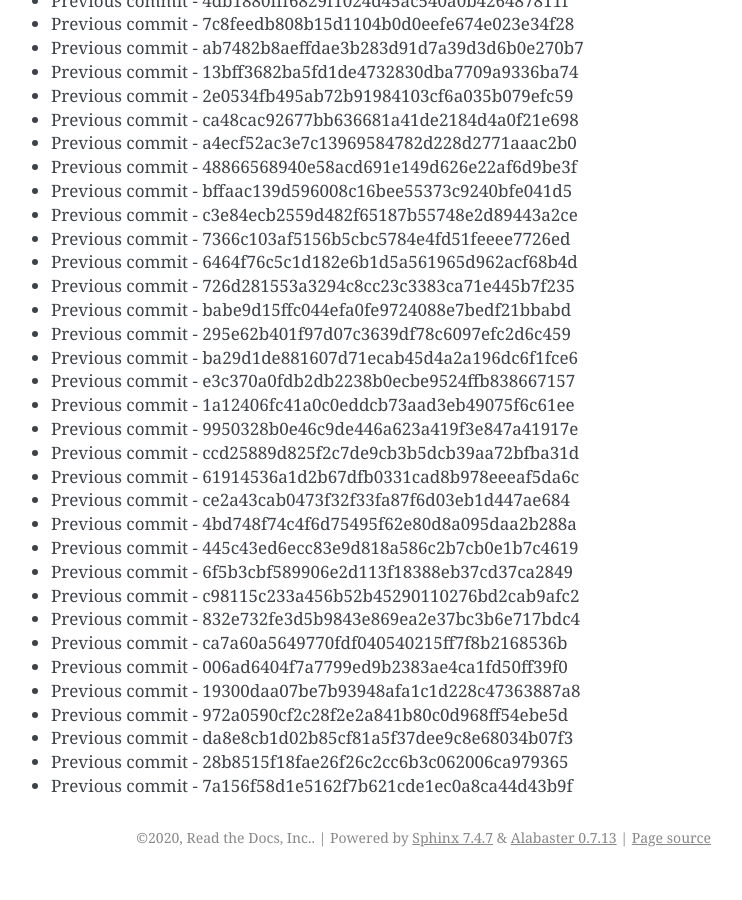
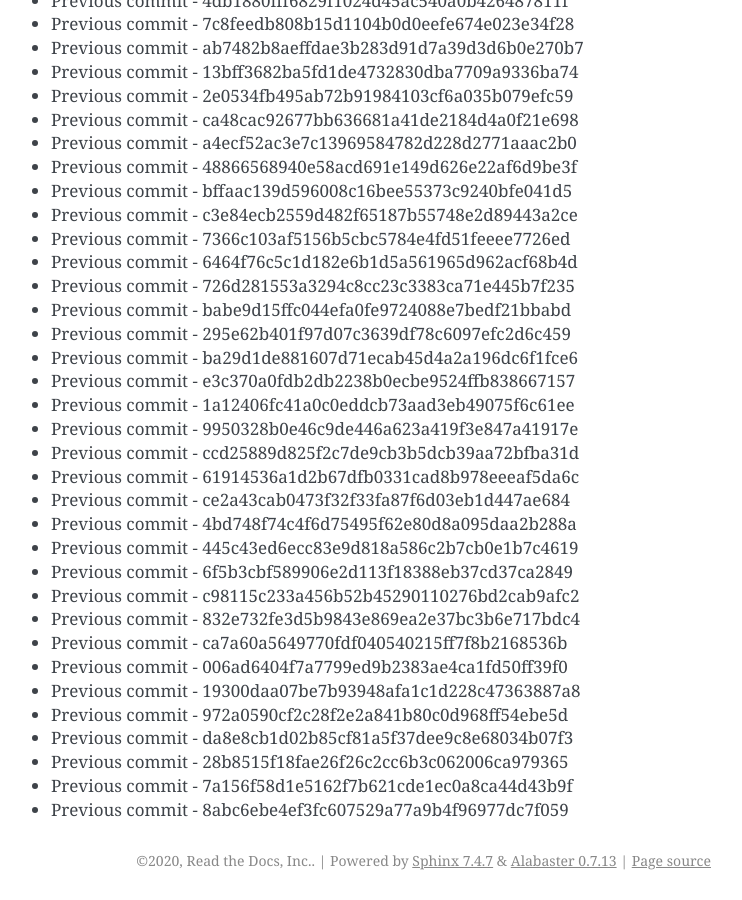
Before and after one commit to readthedocs/rtd-git-stresstest, a Sphinx documentation site: the page built from docs/updates.rst, in a window 1280 px wide and 900 px high, scrolled down 3225 px. Shown: the whole window, without its empty margins (399-1141 px from the left). Built offline with Sphinx 7.4.7, drawn with Linux system fonts in a browser that asks for light colours; before the commit the page ends 4102 px from its top, so only the background shows below that.

Commit message:
Generating commit from previous: 8abc6ebe4ef3fc607529a77a9b4f96977dc7f059

```diff
--- a/docs/updates.rst
+++ b/docs/updates.rst
@@ -167,3 +167,4 @@ It can be tested for any performance characteristics.
 * Previous commit - da8e8cb1d02b85cf81a5f37dee9c8e68034b07f3
 * Previous commit - 28b8515f18fae26f26c2cc6b3c062006ca979365
 * Previous commit - 7a156f58d1e5162f7b621cde1ec0a8ca44d43b9f
+* Previous commit - 8abc6ebe4ef3fc607529a77a9b4f96977dc7f059
```
